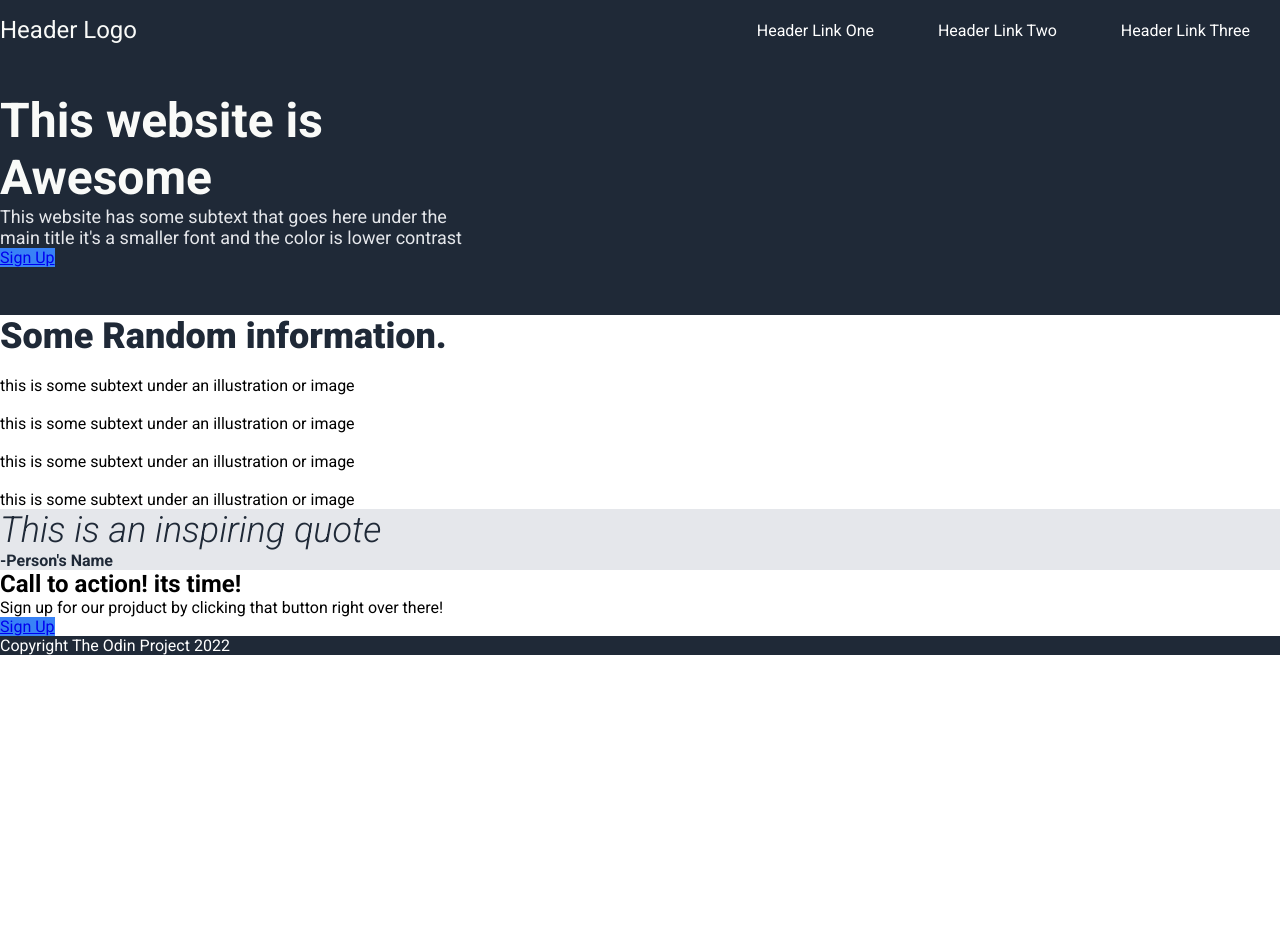
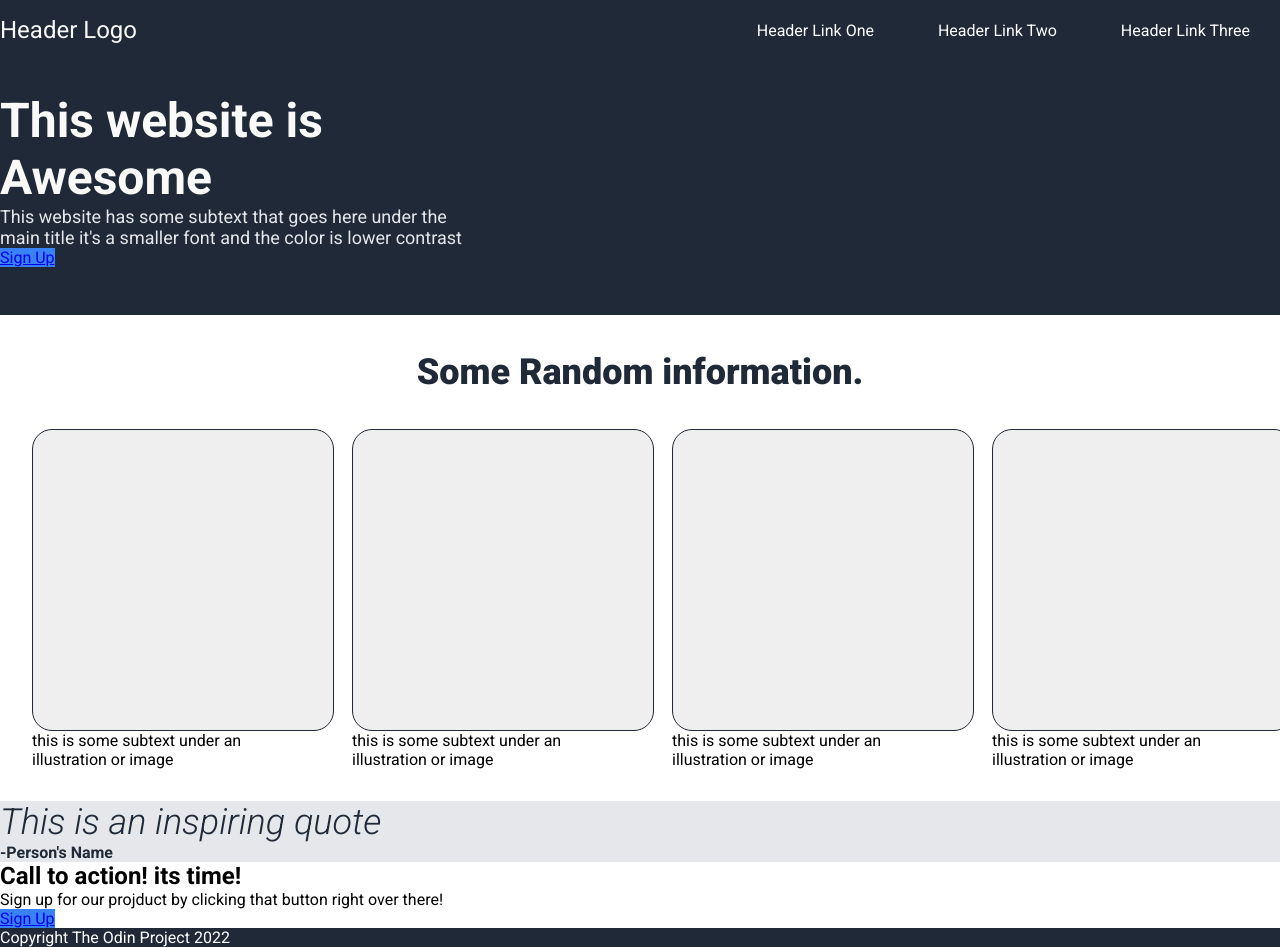
Before and after one commit to apatwary12/odin-landing-page, a plain HTML site: page index.html in a window 1280 px wide. Before the commit the page ends 800 px from the top, so only its background shows below. Drawn offline with Linux system fonts and the light colour scheme.

Commit message:
section-1 created

```diff
--- a/index.html
+++ b/index.html
@@ -36,19 +36,19 @@
                <h2>Some Random information.</h2>
                <div class="boxes">
                     <div class="box">
-                         <img src="" alt="">
+                         <div class="box-img"></div>
                          <p>this is some subtext under an illustration or image</p>
                     </div>
                     <div class="box">
-                         <img src="" alt="">
+                         <div class="box-img"></div>
                          <p>this is some subtext under an illustration or image</p>
                     </div>
                     <div class="box">
-                         <img src="" alt="">
+                         <div class="box-img"></div>
                          <p>this is some subtext under an illustration or image</p>
                     </div>
                     <div class="box">
-                         <img src="" alt="">
+                         <div class="box-img"></div>
                          <p>this is some subtext under an illustration or image</p>
                     </div>
                </div>
--- a/style.css
+++ b/style.css
@@ -88,3 +88,37 @@ header .nav a{
 .hero img{
     border-radius: 30px;
 }
+.section-1 {
+     padding-bottom: 2em;
+}
+.section-1 h2{
+     text-align: center;
+     margin: 1em 0;
+}
+.section-1 .boxes{
+     display: flex;
+     justify-content: space-around;
+     align-items: center;
+     flex-wrap: wrap;
+}
+.section-1 .boxes .box{
+     display: block;
+     width:20%;
+     float:left;
+     clear: both;
+}
+.section-1 .box-img{
+     background-position: center;
+     background-size: cover;
+     background-repeat: no-repeat;
+     border:1px solid #1f2937;
+     border-radius: 20px;
+     height:300px;
+     width:300px;
+     background-color:#efefef;
+
+}
+
+.section-1 .boxes .box p{
+     max-width: 300px;
+}
```
Also changed, not shown: examples/colors_and_stuff.png (added), examples/odin-project.png (added).
